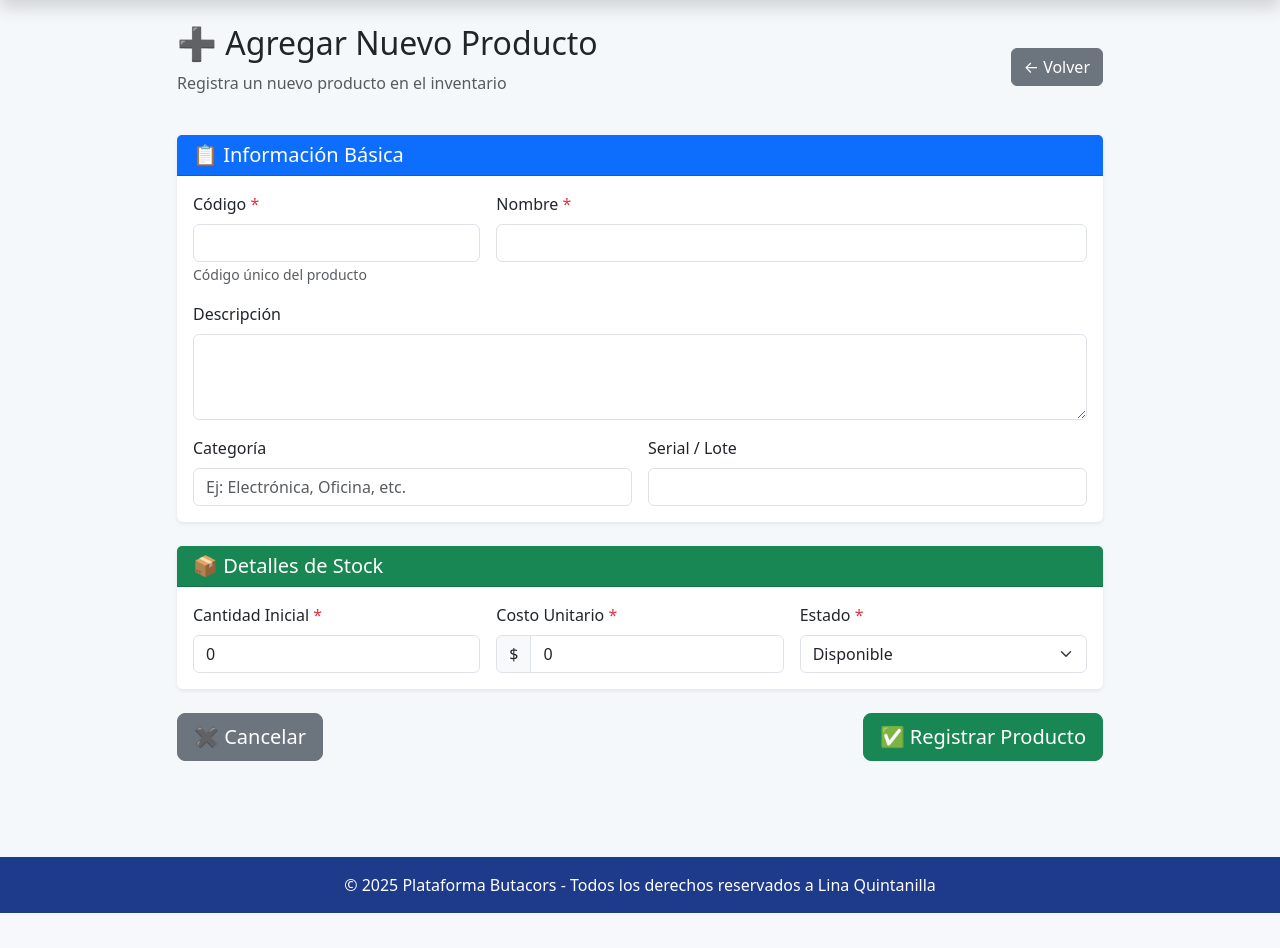
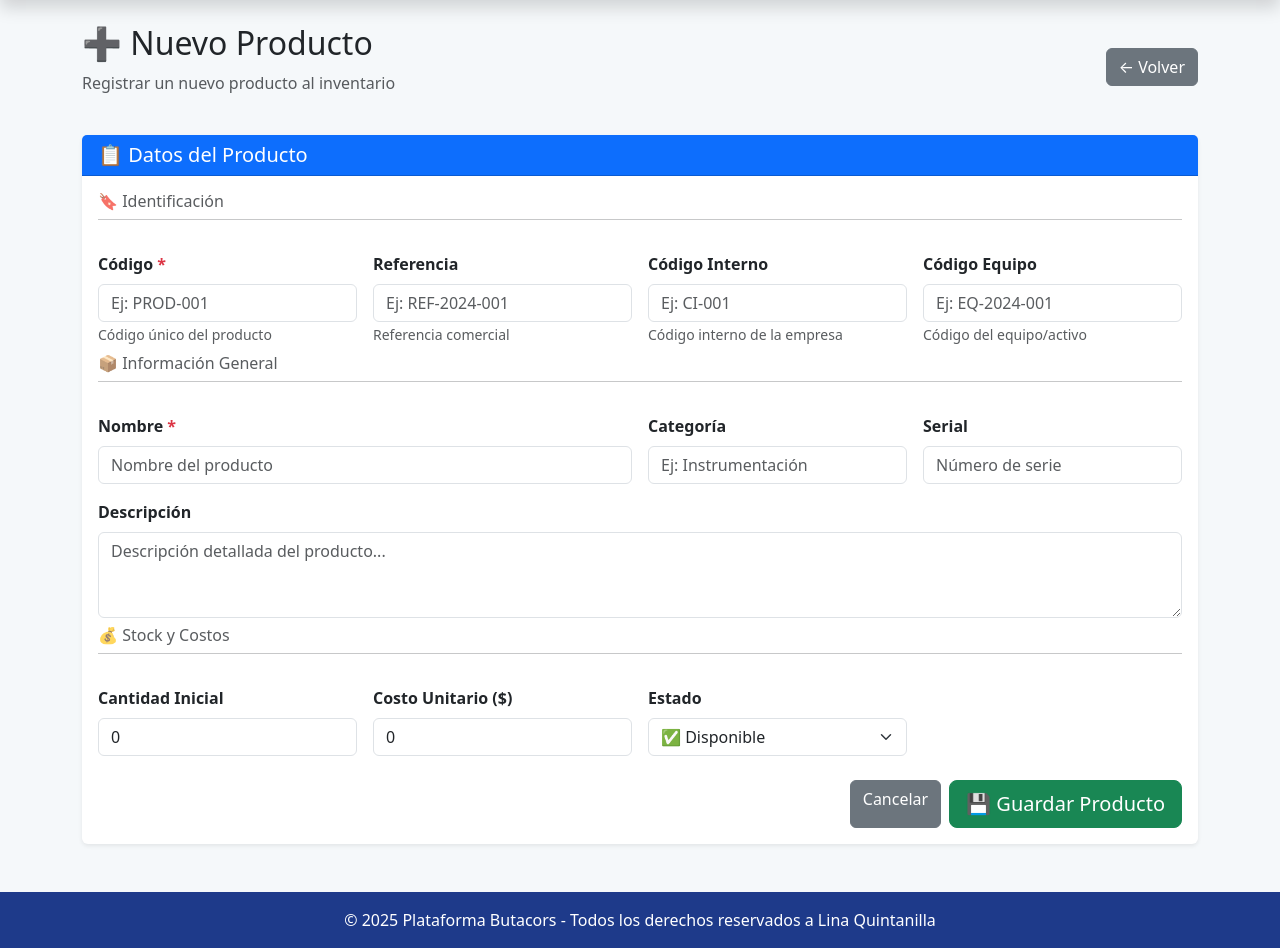
Before and after one commit to Neftis666/gestion_inventarios, a Flask app: template app/templates/inventario/nuevo.html in a window 1280 px wide. Shown: the part 57-1005 px from the top of the page. Before the commit the page ends 970 px from the top, so only its background shows below. Run offline with Flask 3, Linux system fonts and the light colour scheme; the template is opened without the code that fills it, so the values that code supplies are empty.

Commit message:
Update nuevo.html

```diff
--- a/app/templates/inventario/nuevo.html
+++ b/app/templates/inventario/nuevo.html
@@ -1,80 +1,90 @@
 {% extends "base.html" %}
 {% block content %}
 <div class="container mt-4">
-  <div class="row justify-content-center">
-    <div class="col-md-10">
   <div class="d-flex justify-content-between align-items-center mb-4">
     <div>
-          <h2>➕ Agregar Nuevo Producto</h2>
-          <p class="text-muted">Registra un nuevo producto en el inventario</p>
+      <h2>➕ Nuevo Producto</h2>
+      <p class="text-muted">Registrar un nuevo producto al inventario</p>
     </div>
     <a href="{{ url_for('inventario.listar_inventario') }}" class="btn btn-secondary">← Volver</a>
   </div>
 
-      <form method="POST" action="{{ url_for('inventario.nuevo_producto') }}">
-        <div class="card shadow-sm mb-4">
+  <div class="card shadow-sm">
     <div class="card-header bg-primary text-white">
-            <h5 class="mb-0">📋 Información Básica</h5>
+      <h5 class="mb-0">📋 Datos del Producto</h5>
     </div>
     <div class="card-body">
+      <form method="POST" action="{{ url_for('inventario.nuevo_producto') }}">
         <div class="row g-3">
-              <div class="col-md-4">
-                <label for="codigo" class="form-label">Código <span class="text-danger">*</span></label>
-                <input type="text" class="form-control" id="codigo" name="codigo" required>
+
+          <!-- Códigos e identificación -->
+          <div class="col-12"><h6 class="text-muted">🔖 Identificación</h6><hr class="mt-1"></div>
+
+          <div class="col-md-3">
+            <label class="form-label fw-bold">Código <span class="text-danger">*</span></label>
+            <input type="text" name="codigo" class="form-control" placeholder="Ej: PROD-001" required>
             <small class="text-muted">Código único del producto</small>
           </div>
-              <div class="col-md-8">
-                <label for="nombre" class="form-label">Nombre <span class="text-danger">*</span></label>
-                <input type="text" class="form-control" id="nombre" name="nombre" required>
+          <div class="col-md-3">
+            <label class="form-label fw-bold">Referencia</label>
+            <input type="text" name="referencia" class="form-control" placeholder="Ej: REF-2024-001">
+            <small class="text-muted">Referencia comercial</small>
           </div>
-              <div class="col-md-12">
-                <label for="descripcion" class="form-label">Descripción</label>
-                <textarea class="form-control" id="descripcion" name="descripcion" rows="3"></textarea>
+          <div class="col-md-3">
+            <label class="form-label fw-bold">Código Interno</label>
+            <input type="text" name="codigo_interno" class="form-control" placeholder="Ej: CI-001">
+            <small class="text-muted">Código interno de la empresa</small>
           </div>
+          <div class="col-md-3">
+            <label class="form-label fw-bold">Código Equipo</label>
+            <input type="text" name="codigo_equipo" class="form-control" placeholder="Ej: EQ-2024-001">
+            <small class="text-muted">Código del equipo/activo</small>
+          </div>
+
+          <!-- Información general -->
+          <div class="col-12 mt-2"><h6 class="text-muted">📦 Información General</h6><hr class="mt-1"></div>
+
           <div class="col-md-6">
-                <label for="categoria" class="form-label">Categoría</label>
-                <input type="text" class="form-control" id="categoria" name="categoria" placeholder="Ej: Electrónica, Oficina, etc.">
+            <label class="form-label fw-bold">Nombre <span class="text-danger">*</span></label>
+            <input type="text" name="nombre" class="form-control" placeholder="Nombre del producto" required>
           </div>
-              <div class="col-md-6">
-                <label for="serial" class="form-label">Serial / Lote</label>
-                <input type="text" class="form-control" id="serial" name="serial">
+          <div class="col-md-3">
+            <label class="form-label fw-bold">Categoría</label>
+            <input type="text" name="categoria" class="form-control" placeholder="Ej: Instrumentación">
           </div>
+          <div class="col-md-3">
+            <label class="form-label fw-bold">Serial</label>
+            <input type="text" name="serial" class="form-control" placeholder="Número de serie">
           </div>
+          <div class="col-12">
+            <label class="form-label fw-bold">Descripción</label>
+            <textarea name="descripcion" class="form-control" rows="3" placeholder="Descripción detallada del producto..."></textarea>
+          </div>
+
+          <!-- Cantidad y costo -->
+          <div class="col-12 mt-2"><h6 class="text-muted">💰 Stock y Costos</h6><hr class="mt-1"></div>
+
+          <div class="col-md-3">
+            <label class="form-label fw-bold">Cantidad Inicial</label>
+            <input type="number" name="cantidad" class="form-control" value="0" min="0">
+          </div>
+          <div class="col-md-3">
+            <label class="form-label fw-bold">Costo Unitario ($)</label>
+            <input type="number" name="costo_unitario" class="form-control" step="0.01" min="0" value="0">
+          </div>
+          <div class="col-md-3">
+            <label class="form-label fw-bold">Estado</label>
+            <select name="estado" class="form-select">
+              <option value="disponible">✅ Disponible</option>
+              <option value="prestado">🔄 Prestado</option>
+              <option value="dañado">❌ Dañado</option>
+            </select>
           </div>
         </div>
 
-        <div class="card shadow-sm mb-4">
-          <div class="card-header bg-success text-white">
-            <h5 class="mb-0">📦 Detalles de Stock</h5>
-          </div>
-          <div class="card-body">
-            <div class="row g-3">
-              <div class="col-md-4">
-                <label for="cantidad" class="form-label">Cantidad Inicial <span class="text-danger">*</span></label>
-                <input type="number" class="form-control" id="cantidad" name="cantidad" min="0" value="0" required>
-              </div>
-              <div class="col-md-4">
-                <label for="costo_unitario" class="form-label">Costo Unitario <span class="text-danger">*</span></label>
-                <div class="input-group">
-                  <span class="input-group-text">$</span>
-                  <input type="number" class="form-control" id="costo_unitario" name="costo_unitario" step="0.01" min="0" value="0" required>
-                </div>
-              </div>
-              <div class="col-md-4">
-                <label for="estado" class="form-label">Estado <span class="text-danger">*</span></label>
-                <select class="form-select" id="estado" name="estado" required>
-                  <option value="disponible" selected>Disponible</option>
-                  <option value="prestado">Prestado</option>
-                  <option value="dañado">Dañado</option>
-                </select>
-              </div>
-            </div>
-          </div>
-        </div>
-
-        <div class="d-flex justify-content-between mb-5">
-          <a href="{{ url_for('inventario.listar_inventario') }}" class="btn btn-secondary btn-lg">✖️ Cancelar</a>
-          <button type="submit" class="btn btn-success btn-lg">✅ Registrar Producto</button>
+        <div class="d-flex justify-content-end mt-4 gap-2">
+          <a href="{{ url_for('inventario.listar_inventario') }}" class="btn btn-secondary">Cancelar</a>
+          <button type="submit" class="btn btn-success btn-lg">💾 Guardar Producto</button>
         </div>
       </form>
     </div>
```
Lines whose indentation alone changed are shown as unchanged.
